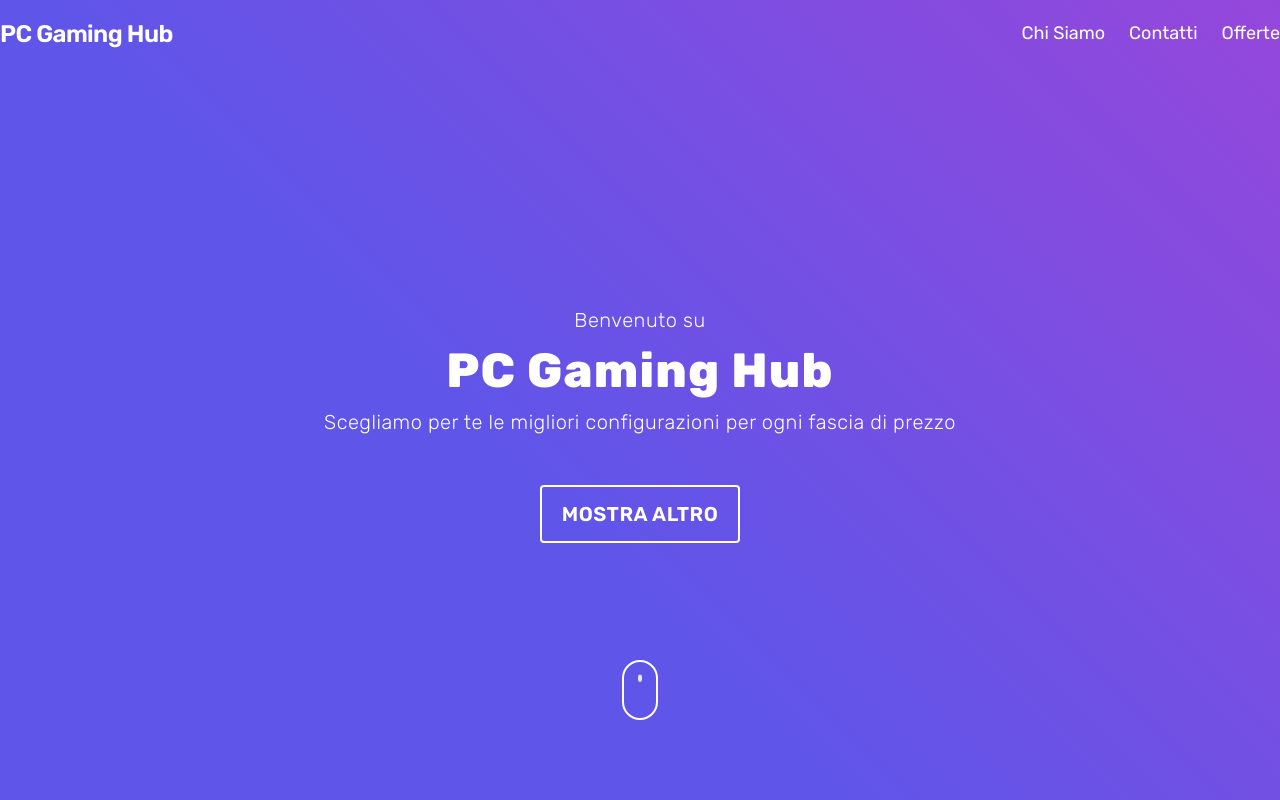
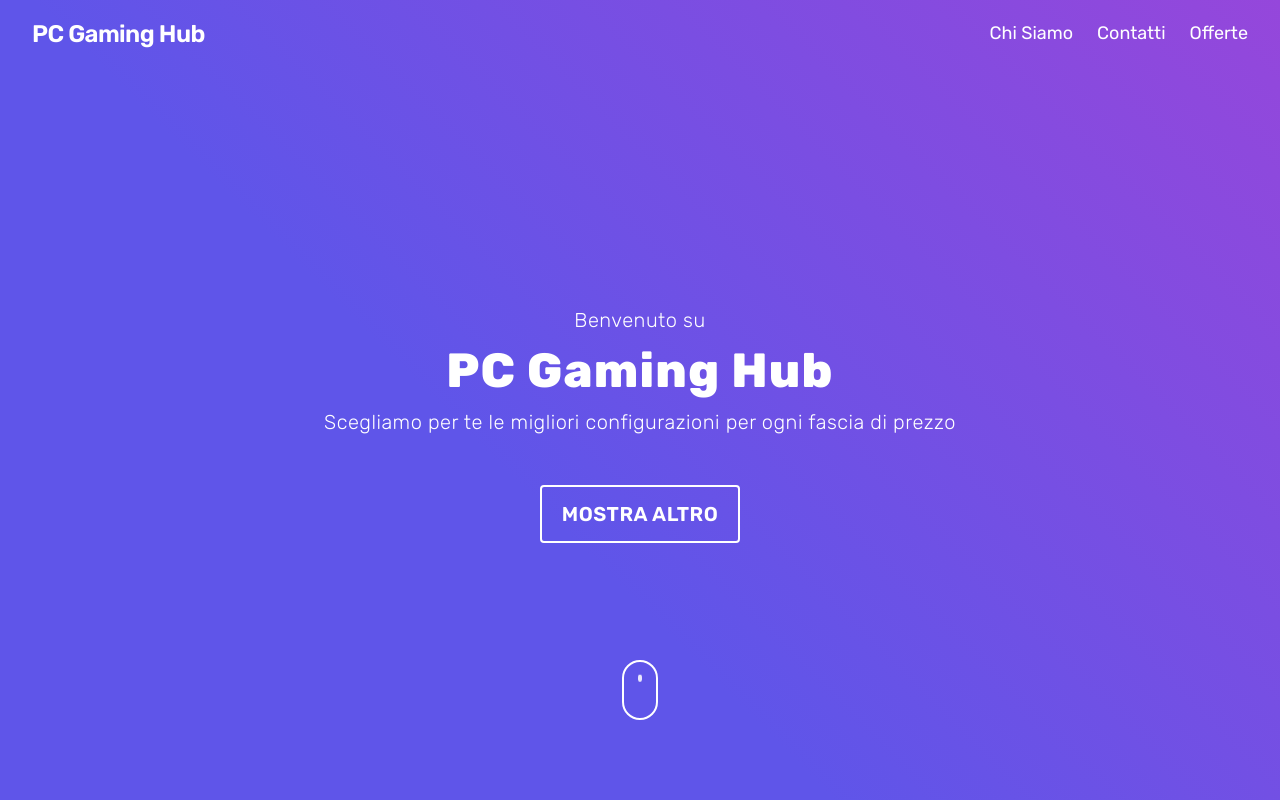
Before and after one commit to albizan/pcgaminghub_frontend, a Next.js app: page / in a window 1280 px wide. Shown: the top 800 px of the page. Built offline with nearby package versions, Linux system fonts and the light colour scheme; no server answers.

Commit message:
Give more padding

```diff
--- a/layouts/Container/Container.tsx
+++ b/layouts/Container/Container.tsx
@@ -1,3 +1,3 @@
 export default function Container({ children }) {
-  return <div className="container mx-auto px-6 lg:px-0">{children}</div>;
+  return <div className="container mx-auto px-6 md:px-8">{children}</div>;
 }
```
